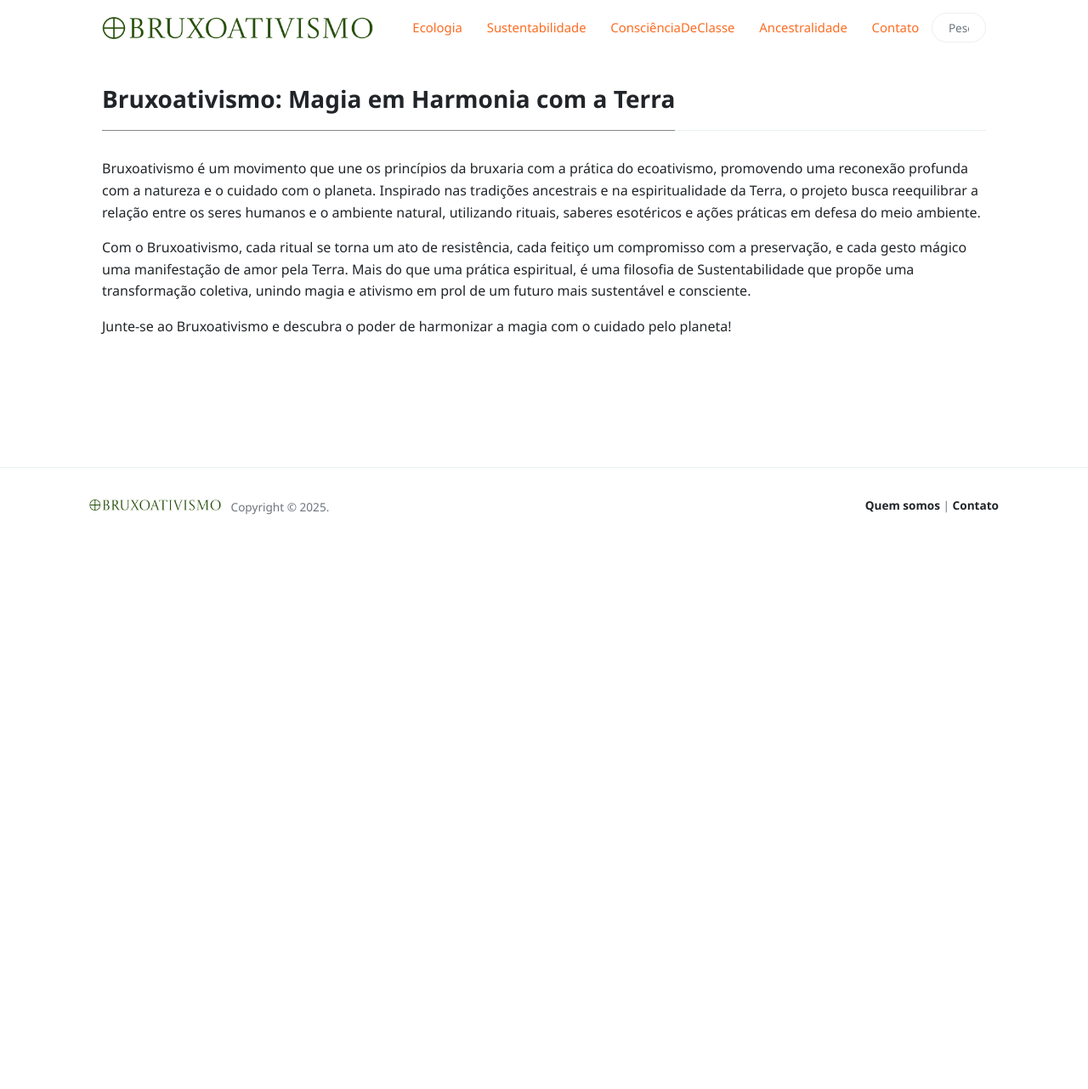
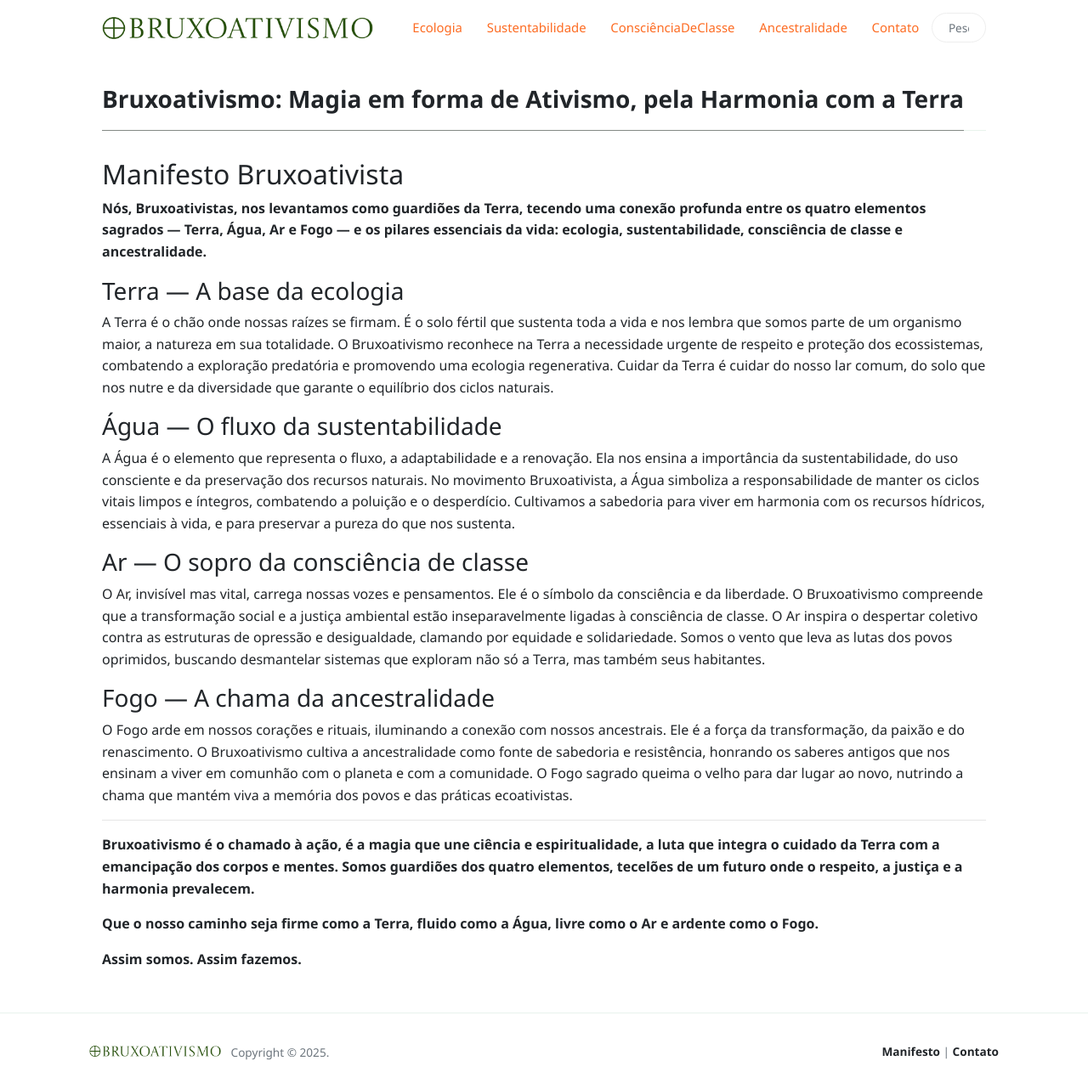
Before and after one commit to irparaumapagoda/bruxoativismo.github.io, a Jekyll site: the page built from _pages/bruxoativismo.md, in a window 1280 px wide and 1282 px high. Shown: the whole window at 85% size. Built offline with Jekyll 4.4.1, drawn with Linux system fonts in a browser that asks for light colours; nearby versions of some CDN libraries.

Commit message:
Manifest content and Footer link updated

```diff
--- a/_layouts/default.html
+++ b/_layouts/default.html
@@ -84,7 +84,7 @@
 
             </div>
             <div>
-                <a target="_blank" class="text-dark font-weight-bold" href="{{site.baseurl}}/authors-list.html">Quem somos</a> | <a class="text-dark font-weight-bold" target="_blank" href="{{site.baseurl}}/contato.html">Contato</a>
+                <a target="_blank" class="text-dark font-weight-bold" href="{{site.baseurl}}/bruxoativismo.html">Manifesto</a> | <a class="text-dark font-weight-bold" target="_blank" href="{{site.baseurl}}/contato.html">Contato</a>
             </div>
         </div>
         </div>
--- a/_pages/bruxoativismo.md
+++ b/_pages/bruxoativismo.md
@@ -1,12 +1,33 @@
 ---
-title: "Bruxoativismo: Magia em Harmonia com a Terra"
+title: "Bruxoativismo: Magia em forma de Ativismo, pela Harmonia com a Terra"
 permalink: "/bruxoativismo.html"
 ---
 
 
+## Manifesto Bruxoativista
 
-Bruxoativismo é um movimento que une os princípios da bruxaria com a prática do ecoativismo, promovendo uma reconexão profunda com a natureza e o cuidado com o planeta. Inspirado nas tradições ancestrais e na espiritualidade da Terra, o projeto busca reequilibrar a relação entre os seres humanos e o ambiente natural, utilizando rituais, saberes esotéricos e ações práticas em defesa do meio ambiente.
+**Nós, Bruxoativistas, nos levantamos como guardiões da Terra, tecendo uma conexão profunda entre os quatro elementos sagrados — Terra, Água, Ar e Fogo — e os pilares essenciais da vida: ecologia, sustentabilidade, consciência de classe e ancestralidade.**
 
-Com o Bruxoativismo, cada ritual se torna um ato de resistência, cada feitiço um compromisso com a preservação, e cada gesto mágico uma manifestação de amor pela Terra. Mais do que uma prática espiritual, é uma filosofia de Sustentabilidade que propõe uma transformação coletiva, unindo magia e ativismo em prol de um futuro mais sustentável e consciente.
+### Terra — A base da ecologia
 
-Junte-se ao Bruxoativismo e descubra o poder de harmonizar a magia com o cuidado pelo planeta!
+A Terra é o chão onde nossas raízes se firmam. É o solo fértil que sustenta toda a vida e nos lembra que somos parte de um organismo maior, a natureza em sua totalidade. O Bruxoativismo reconhece na Terra a necessidade urgente de respeito e proteção dos ecossistemas, combatendo a exploração predatória e promovendo uma ecologia regenerativa. Cuidar da Terra é cuidar do nosso lar comum, do solo que nos nutre e da diversidade que garante o equilíbrio dos ciclos naturais.
+
+### Água — O fluxo da sustentabilidade
+
+A Água é o elemento que representa o fluxo, a adaptabilidade e a renovação. Ela nos ensina a importância da sustentabilidade, do uso consciente e da preservação dos recursos naturais. No movimento Bruxoativista, a Água simboliza a responsabilidade de manter os ciclos vitais limpos e íntegros, combatendo a poluição e o desperdício. Cultivamos a sabedoria para viver em harmonia com os recursos hídricos, essenciais à vida, e para preservar a pureza do que nos sustenta.
+
+### Ar — O sopro da consciência de classe
+
+O Ar, invisível mas vital, carrega nossas vozes e pensamentos. Ele é o símbolo da consciência e da liberdade. O Bruxoativismo compreende que a transformação social e a justiça ambiental estão inseparavelmente ligadas à consciência de classe. O Ar inspira o despertar coletivo contra as estruturas de opressão e desigualdade, clamando por equidade e solidariedade. Somos o vento que leva as lutas dos povos oprimidos, buscando desmantelar sistemas que exploram não só a Terra, mas também seus habitantes.
+
+### Fogo — A chama da ancestralidade
+
+O Fogo arde em nossos corações e rituais, iluminando a conexão com nossos ancestrais. Ele é a força da transformação, da paixão e do renascimento. O Bruxoativismo cultiva a ancestralidade como fonte de sabedoria e resistência, honrando os saberes antigos que nos ensinam a viver em comunhão com o planeta e com a comunidade. O Fogo sagrado queima o velho para dar lugar ao novo, nutrindo a chama que mantém viva a memória dos povos e das práticas ecoativistas.
+
+---
+
+**Bruxoativismo é o chamado à ação, é a magia que une ciência e espiritualidade, a luta que integra o cuidado da Terra com a emancipação dos corpos e mentes. Somos guardiões dos quatro elementos, tecelões de um futuro onde o respeito, a justiça e a harmonia prevalecem.**
+
+**Que o nosso caminho seja firme como a Terra, fluido como a Água, livre como o Ar e ardente como o Fogo.**
+
+**Assim somos. Assim fazemos.**
```
